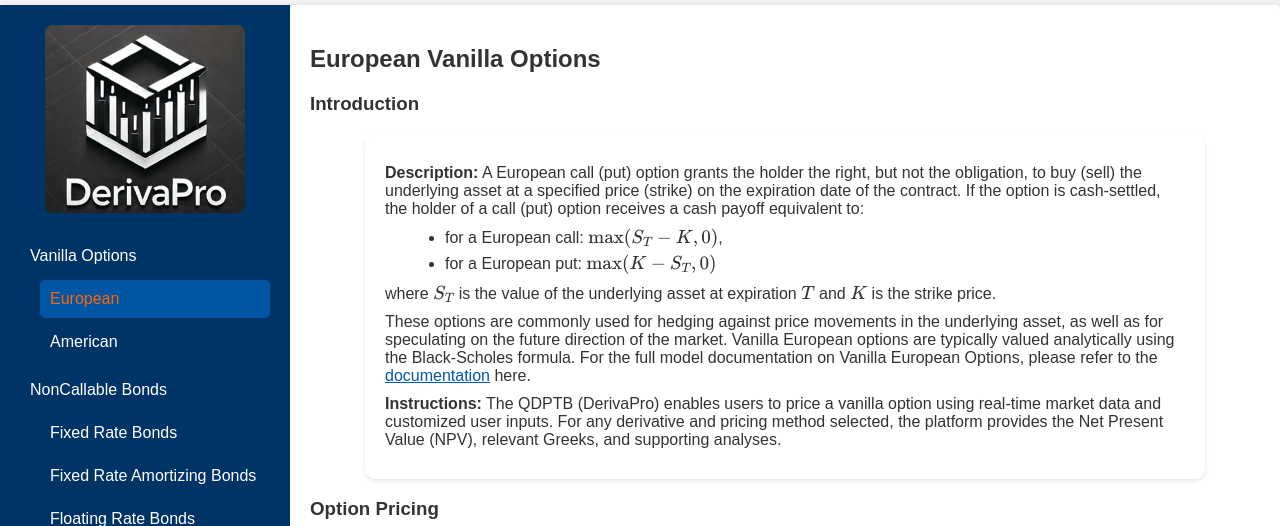
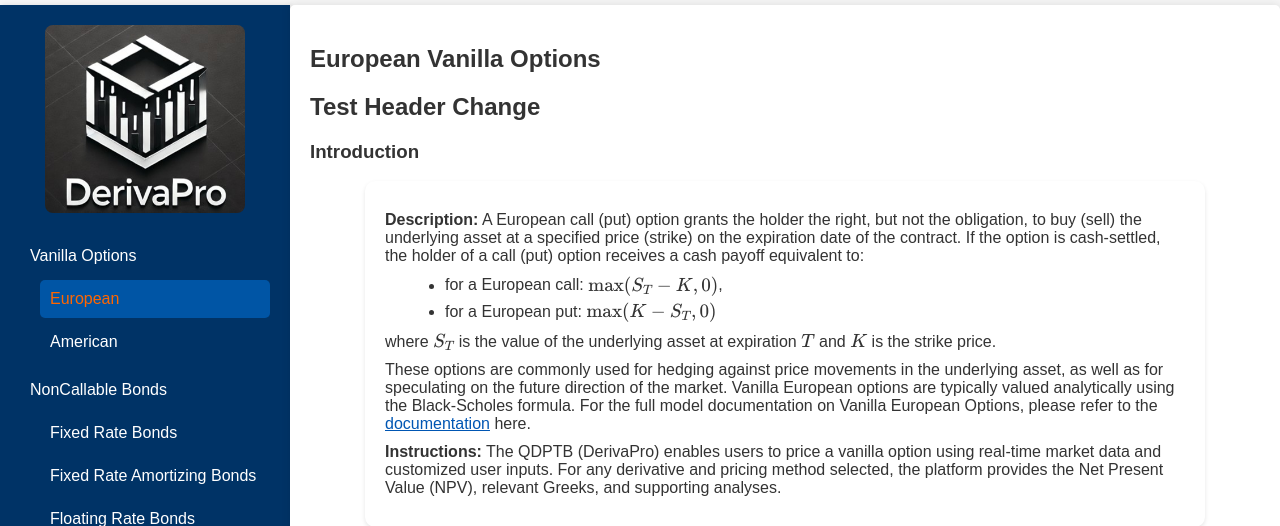
Before and after one commit to derivapro/derivapro-v1, a Flask app: page /vanilla-options/european in a window 1280 px wide. Shown: the part 55-581 px from the top of the page. Run offline with Flask 2, Linux system fonts and the light colour scheme; some libraries are stand-ins or nearby versions.

Commit message:
Add HTML changes

```diff
--- a/app/templates/european_options.html
+++ b/app/templates/european_options.html
@@ -2,6 +2,7 @@
 
 {% block content %}
 <h2>European Vanilla Options</h2>
+<h2>Test Header Change</h2>
 
 <h3>Introduction</h3>
 
```
